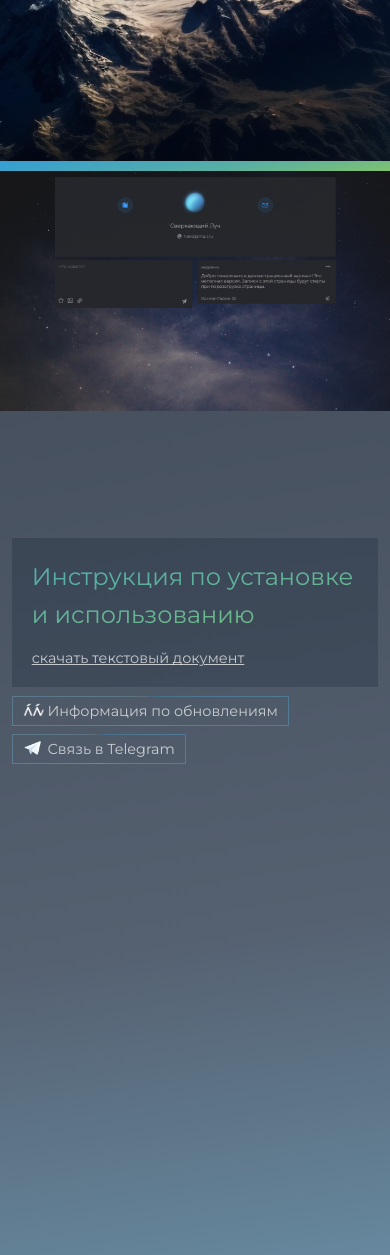
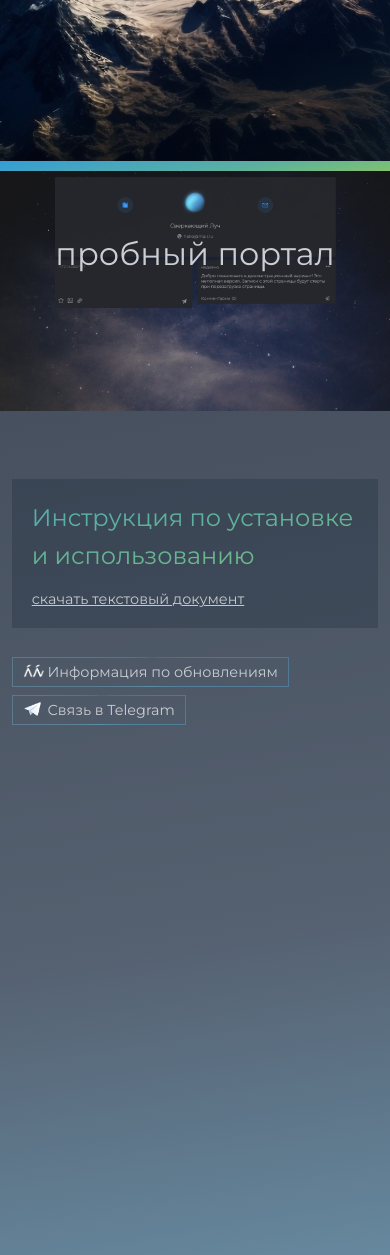
Before and after one commit to sverkausijluch/mk-special, a Django app: template templates/special/presentation.html in a window 390 px wide. Shown: the part 683-1938 px from the top of the page. Run offline with Django 3.2, Linux system fonts and the light colour scheme; the template is opened without the code that fills it, so the values that code supplies are empty; some libraries are stand-ins or nearby versions.

Commit message:
мобильная версия презентации

```diff
--- a/static/special/presentation/style.css
+++ b/static/special/presentation/style.css
@@ -295,10 +295,22 @@ body {
 		font-size: 3em;
 	}
 
+	.demo-section .demo-cover .demo-show-info {
+		display: block;
+		text-align: center;
+		padding-top: 30px;
+	}
 
-	.demo-section .demo-cover:hover .demo-show-info h2 {
+	.demo-section .demo-cover .demo-show-info h2 {
 		line-height: 1.6em;
 		font-size: 2em;
+		font-weight: 400;
+		background: rgb(204,206,209,1);
+		-webkit-background-clip: text;
+		background-clip: text;
+		-webkit-text-fill-color: transparent;
+		text-fill-color: transparent;
+		background-size: 500% auto;
 	}
 
 	.description-list p {
@@ -324,6 +336,10 @@ body {
 		padding: 20px 3%;
 	}
 
+	.demo-section .second-color-block {
+		padding-top: 8vh;
+	}
+
 	.demo-section .second-color-block p a {
 		border: 1px solid;
 		top: 0;
@@ -331,4 +347,9 @@ body {
 		border-image: conic-gradient(from var(--angle), rgb(41 128 185 / 32%), rgb(109 213 250 / 44%), rgb(255 255 255 / 8%)) 1;
 		animation: .5s rotate linear;
 	}
+
+	.instruction-block {
+		margin-bottom: 20px;
+	}
+
 }
```
